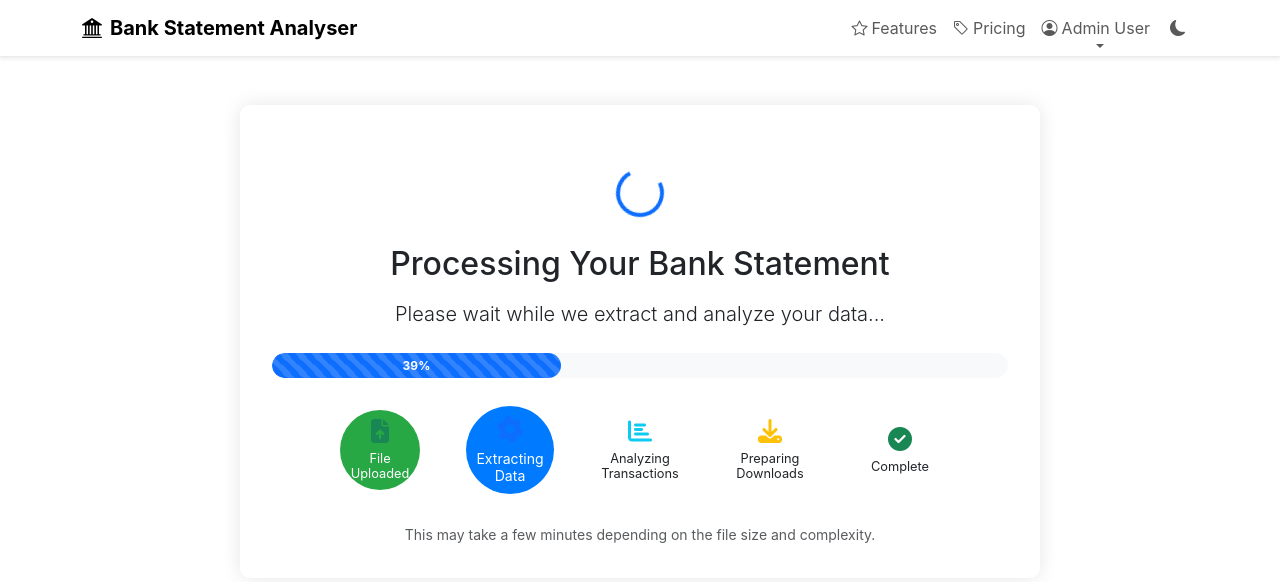
After one commit to dev-prabhat011/bank-statement-extractor, a Flask app: page /processing in a window 1280 px wide. The commit adds this page. Shown: the top 582 px of the page. Run offline with Flask 3, Linux system fonts and the light colour scheme; a user stored in the database is signed in; parts of the project's set-up code (start-up, migrations or seed data) failed here and were passed over; some libraries are stand-ins or nearby versions.

Commit message:
Add performance optimizations and better UX - Add processing page with progress indicators - Implement async file processing to prevent UI blocking - Improve download performance with iframe downloads - Add navigation buttons to results page - Fix page hanging issues after downloads

```diff
--- a/app.py
+++ b/app.py
@@ -718,87 +718,129 @@ def upload_file():
             file.save(file_path)
             logger.info("File saved successfully.")
 
-            extractor = StatementExtractor(
-                file_path,
-                start_date_str=start_date,
-                end_date_str=end_date,
-                password=password,
-                debug=app.debug,
-                bank_name=bank_name
-            )
+            # Store file info in session for async processing
+            session['processing_file'] = {
+                'path': file_path,
+                'start_date': start_date,
+                'end_date': end_date,
+                'password': password,
+                'bank_name': bank_name,
+                'output_formats': output_formats,
+                'filename': filename
+            }
 
-            logger.info("Calling extractor.extract_all()")
-            # Ensure extractor returns 3 values and they are unpacked correctly
-            transactions, account_info, analysis_results = extractor.extract_all()
-            logger.info(f"Extractor finished. Transactions found: {len(transactions)}")
-
-
-            base_name = os.path.splitext(filename)[0]
-            result_files = []
-
-            # Export logic
-            if 'excel' in output_formats:
-                if transactions: # Only export if transactions exist
-                    excel_fname = f"{base_name}.xlsx"
-                    excel_path = os.path.join(output_folder_path, excel_fname)
-                    try:
-                        export_excel(extractor, excel_path)
-                        result_files.append(('Excel', excel_fname))
-                    except Exception as export_err:
-                         logger.error(f"Failed to export Excel: {export_err}", exc_info=True)
-                         flash(f"Processing successful, but failed to create Excel file: {export_err}", 'warning')
-                else:
-                     logger.warning("Skipping Excel export: No transactions found.")
-
-            if 'xml' in output_formats:
-                 if transactions: # Only export if transactions exist
-                    xml_fname = f"{base_name}.xml"
-                    xml_path = os.path.join(output_folder_path, xml_fname)
-                    try:
-                        export_xml(extractor, xml_path)
-                        result_files.append(('XML', xml_fname))
-                    except Exception as export_err:
-                        logger.error(f"Failed to export XML: {export_err}", exc_info=True)
-                        flash(f"Processing successful, but failed to create XML file: {export_err}", 'warning')
-                 else:
-                      logger.warning("Skipping XML export: No transactions found.")
-
-            # Log before render
-            logger.info(f"Rendering results page. Transactions length: {len(transactions)}")
-
-            return render_template('results.html',
-                                   transactions=transactions,
-                                   account_info=account_info,
-                                   analysis_results=analysis_results, # Pass analysis results if needed
-                                   result_files=result_files)
-
-        except ValueError as ve:
-             if os.path.exists(file_path):
-                 try: os.remove(file_path)
-                 except OSError as e: logger.error(f"Error removing file {file_path} after ValueError: {e}")
-             logger.warning(f"Processing ValueError: {ve}")
-             flash(f"Processing Error: {ve}")
-             if "password" in str(ve).lower():
-                  session['last_upload_path'] = file_path
-                  session['start_date'] = start_date
-                  session['end_date'] = end_date
-                  session['output_formats'] = output_formats
-                  return redirect(url_for('password_page'))
-             else:
-                  # Redirect to extractor page on other value errors
-                  return redirect(url_for('analyzer')) # <<< FIXED: Redirect to extractor page
+            # Start async processing
+            return redirect(url_for('processing_page'))
 
         except Exception as e:
-             logger.error(f"Caught unexpected exception during upload processing for file {filename}", exc_info=True)
-             if 'file_path' in locals() and os.path.exists(file_path):
-                 try: os.remove(file_path)
-                 except OSError as e_os: logger.error(f"Error removing file {file_path} after Exception: {e_os}")
-             flash(f'An unexpected error occurred during processing. Please check logs or try again.')
-             # Redirect to extractor page on unexpected errors
-             return redirect(url_for('index')) # <<< FIXED: Redirect to extractor page
+            logger.error(f"Error saving file: {e}", exc_info=True)
+            flash('Error saving uploaded file. Please try again.')
+            return redirect(url_for('index'))
+
     else:
         flash('Invalid file type. Only PDF files are allowed.')
         return redirect(url_for('index')) # Redirect back to extractor page
+
+
+@app.route('/processing')
+@login_required
+def processing_page():
+    """Shows processing page while file is being processed."""
+    file_info = session.get('processing_file')
+    if not file_info:
+        flash('No file to process. Please upload a file first.')
+        return redirect(url_for('index'))
+
+    return render_template('processing.html')
+
+
+@app.route('/process_file')
+@login_required
+def process_file():
+    """Process the uploaded file and show results."""
+    file_info = session.get('processing_file')
+    if not file_info:
+        flash('No file to process. Please upload a file first.')
+        return redirect(url_for('index'))
+
+    try:
+        file_path = file_info['path']
+        start_date = file_info['start_date']
+        end_date = file_info['end_date']
+        password = file_info['password']
+        bank_name = file_info['bank_name']
+        output_formats = file_info['output_formats']
+        filename = file_info['filename']
+
+        logger.info("Starting file processing...")
+
+        extractor = StatementExtractor(
+            file_path,
+            start_date_str=start_date,
+            end_date_str=end_date,
+            password=password,
+            debug=app.debug,
+            bank_name=bank_name
+        )
+
+        logger.info("Calling extractor.extract_all()")
+        transactions, account_info, analysis_results = extractor.extract_all()
+        logger.info(f"Extractor finished. Transactions found: {len(transactions)}")
+
+        base_name = os.path.splitext(filename)[0]
+        result_files = []
+
+        # Export logic with progress tracking
+        if 'excel' in output_formats and transactions:
+            try:
+                excel_fname = f"{base_name}.xlsx"
+                excel_path = os.path.join(output_folder_path, excel_fname)
+                export_excel(extractor, excel_path)
+                result_files.append(('Excel', excel_fname))
+                logger.info("Excel export completed")
+            except Exception as export_err:
+                logger.error(f"Failed to export Excel: {export_err}", exc_info=True)
+                flash(f"Processing successful, but failed to create Excel file: {export_err}", 'warning')
+
+        if 'xml' in output_formats and transactions:
+            try:
+                xml_fname = f"{base_name}.xml"
+                xml_path = os.path.join(output_folder_path, xml_fname)
+                export_xml(extractor, xml_path)
+                result_files.append(('XML', xml_fname))
+                logger.info("XML export completed")
+            except Exception as export_err:
+                logger.error(f"Failed to export XML: {export_err}", exc_info=True)
+                flash(f"Processing successful, but failed to create XML file: {export_err}", 'warning')
+
+        # Clear session data
+        session.pop('processing_file', None)
+
+        logger.info(f"Rendering results page. Transactions length: {len(transactions)}")
+
+        return render_template('results.html',
+                               transactions=transactions,
+                               account_info=account_info,
+                               analysis_results=analysis_results,
+                               result_files=result_files)
+
+    except ValueError as ve:
+        logger.warning(f"Processing ValueError: {ve}")
+        flash(f"Processing Error: {ve}")
+        if "password" in str(ve).lower():
+            session['last_upload_path'] = file_path
+            session['start_date'] = start_date
+            session['end_date'] = end_date
+            session['output_formats'] = output_formats
+            return redirect(url_for('password_page'))
+        else:
+            flash(f"Processing Error: {ve}")
+            return redirect(url_for('index'))
+
+    except Exception as e:
+        logger.error(f"Caught unexpected exception during processing: {e}", exc_info=True)
+        flash(f'An unexpected error occurred during processing. Please check logs or try again.')
+        return redirect(url_for('index'))
 
 
 @app.route('/password', methods=['GET', 'POST'])
@@ -908,19 +950,55 @@ def password_page():
 @app.route('/download/<filename>')
 @login_required # <<< Keep protected
 def download_file(filename):
-    """Provides generated files for download."""
+    """Provides generated files for download with improved performance."""
     try:
         safe_filename = secure_filename(filename)
         logger.info(f"Attempting to send file: {safe_filename} from {output_folder_path}")
-        return send_from_directory(output_folder_path, # Use absolute path
-                                 safe_filename,
-                                 as_attachment=True)
+
+        # Use streaming response for better performance
+        response = send_from_directory(
+            output_folder_path,
+            safe_filename,
+            as_attachment=True
+        )
+
+        # Add headers to prevent caching issues
+        response.headers['Cache-Control'] = 'no-cache, no-store, must-revalidate'
+        response.headers['Pragma'] = 'no-cache'
+        response.headers['Expires'] = '0'
+
+        return response
+
     except FileNotFoundError:
         logger.error(f"Download requested for non-existent file: {filename}")
         abort(404, description="File not found")
     except Exception as e:
-         logger.error(f"Error during file download for {filename}", exc_info=True)
-         abort(500, description="Could not download file")
+        logger.error(f"Error during file download for {filename}", exc_info=True)
+        abort(500, description="Could not download file")
+
+
+@app.route('/download_async/<filename>')
+@login_required
+def download_async(filename):
+    """Async download endpoint that doesn't block the UI."""
+    try:
+        safe_filename = secure_filename(filename)
+        file_path = os.path.join(output_folder_path, safe_filename)
+
+        if not os.path.exists(file_path):
+            return jsonify({'error': 'File not found'}), 404
+
+        # Return file info for client-side download
+        file_size = os.path.getsize(file_path)
+        return jsonify({
+            'filename': safe_filename,
+            'size': file_size,
+            'download_url': url_for('download_file', filename=safe_filename)
+        })
+
+    except Exception as e:
+        logger.error(f"Error in async download for {filename}: {e}")
+        return jsonify({'error': 'Download failed'}), 500
 
 
 # --- Public API Endpoint for Salesforce Integration ---
--- /dev/null
+++ b/templates/processing.html
@@ -0,0 +1,182 @@
+{% extends "base.html" %}
+{% block title %}Processing File - Bank Statement Extractor{% endblock %}
+{% block content %}
+<div class="container main-container my-5">
+    <div class="text-center">
+        <div class="processing-animation mb-4">
+            <div class="spinner-border text-primary" role="status" style="width: 3rem; height: 3rem;">
+                <span class="visually-hidden">Processing...</span>
+            </div>
+        </div>
+
+        <h2 class="mb-3">Processing Your Bank Statement</h2>
+        <p class="lead mb-4">Please wait while we extract and analyze your data...</p>
+
+        <div class="progress mb-4" style="height: 25px;">
+            <div class="progress-bar progress-bar-striped progress-bar-animated"
+                 role="progressbar"
+                 style="width: 0%"
+                 id="processingProgress">
+                Processing...
+            </div>
+        </div>
+
+        <div class="processing-steps">
+            <div class="step active" id="step1">
+                <i class="fas fa-file-upload text-success"></i>
+                <span>File Uploaded</span>
+            </div>
+            <div class="step" id="step2">
+                <i class="fas fa-cog fa-spin text-primary"></i>
+                <span>Extracting Data</span>
+            </div>
+            <div class="step" id="step3">
+                <i class="fas fa-chart-bar text-info"></i>
+                <span>Analyzing Transactions</span>
+            </div>
+            <div class="step" id="step4">
+                <i class="fas fa-download text-warning"></i>
+                <span>Preparing Downloads</span>
+            </div>
+            <div class="step" id="step5">
+                <i class="fas fa-check-circle text-success"></i>
+                <span>Complete</span>
+            </div>
+        </div>
+
+        <div class="mt-4">
+            <small class="text-muted">
+                This may take a few minutes depending on the file size and complexity.
+            </small>
+        </div>
+    </div>
+</div>
+
+<style>
+.processing-animation {
+    margin: 2rem 0;
+}
+
+.processing-steps {
+    display: flex;
+    justify-content: space-between;
+    max-width: 600px;
+    margin: 2rem auto;
+    position: relative;
+}
+
+.processing-steps::before {
+    content: '';
+    position: absolute;
+    top: 50%;
+    left: 0;
+    right: 0;
+    height: 2px;
+    background: #e9ecef;
+    z-index: -1;
+}
+
+.step {
+    display: flex;
+    flex-direction: column;
+    align-items: center;
+    background: white;
+    padding: 1rem;
+    border-radius: 50%;
+    width: 80px;
+    height: 80px;
+    justify-content: center;
+    position: relative;
+    z-index: 1;
+    transition: all 0.3s ease;
+}
+
+.step.active {
+    background: #007bff;
+    color: white;
+    transform: scale(1.1);
+}
+
+.step.completed {
+    background: #28a745;
+    color: white;
+}
+
+.step i {
+    font-size: 1.5rem;
+    margin-bottom: 0.5rem;
+}
+
+.step span {
+    font-size: 0.8rem;
+    text-align: center;
+    line-height: 1.2;
+}
+
+.progress {
+    border-radius: 15px;
+    background-color: #f8f9fa;
+}
+
+.progress-bar {
+    border-radius: 15px;
+    font-weight: bold;
+}
+</style>
+
+<script>
+document.addEventListener('DOMContentLoaded', function() {
+    const progressBar = document.getElementById('processingProgress');
+    const steps = document.querySelectorAll('.step');
+
+    // Simulate processing steps
+    let currentStep = 1;
+    let progress = 0;
+
+    const updateProgress = () => {
+        if (progress < 100) {
+            progress += Math.random() * 15;
+            if (progress > 100) progress = 100;
+
+            progressBar.style.width = progress + '%';
+            progressBar.textContent = Math.round(progress) + '%';
+
+            // Update steps
+            if (progress > 20 && currentStep === 1) {
+                steps[0].classList.remove('active');
+                steps[0].classList.add('completed');
+                steps[1].classList.add('active');
+                currentStep = 2;
+            } else if (progress > 40 && currentStep === 2) {
+                steps[1].classList.remove('active');
+                steps[1].classList.add('completed');
+                steps[2].classList.add('active');
+                currentStep = 3;
+            } else if (progress > 60 && currentStep === 3) {
+                steps[2].classList.remove('active');
+                steps[2].classList.add('completed');
+                steps[3].classList.add('active');
+                currentStep = 4;
+            } else if (progress > 80 && currentStep === 4) {
+                steps[3].classList.remove('active');
+                steps[3].classList.add('completed');
+                steps[4].classList.add('active');
+                currentStep = 5;
+            }
+
+            if (progress < 100) {
+                setTimeout(updateProgress, 500 + Math.random() * 1000);
+            } else {
+                // Redirect to results page when complete
+                setTimeout(() => {
+                    window.location.href = '{{ url_for("process_file") }}';
+                }, 1000);
+            }
+        }
+    };
+
+    // Start progress simulation
+    setTimeout(updateProgress, 1000);
+});
+</script>
+{% endblock %}
```
Also changed, not shown: templates/results.html (+55 -0 lines).
